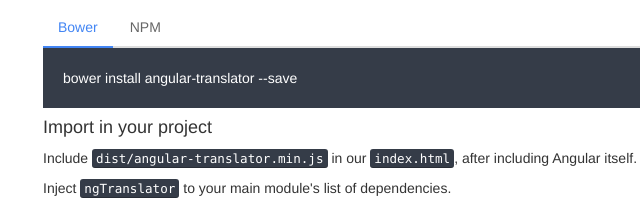
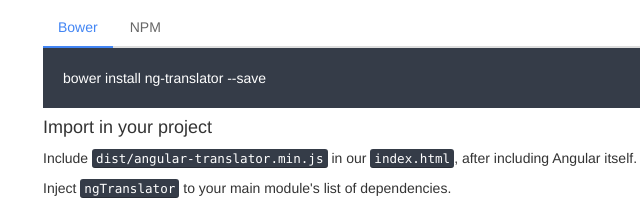
Before and after one commit to gianlucatursi/angular-translator, a website: page docs/index.html in a window 1280 px wide. Shown: the part 230-453 px from the top of the page, 207-847 px from the left. Drawn offline with nearby package versions, Linux system fonts and the light colour scheme; some packages are replaced by stand-ins of ours; a script that the page names is missing.

Commit message:
change name into ngTranslator

```diff
--- a/bower.json
+++ b/bower.json
@@ -1,5 +1,5 @@
 {
-  "name": "angular-translator",
+  "name": "ng-translator",
   "description": "A translation module for AngularJS",
   "version": "0.0.1",
   "main": "./dist/angular-translator.js",
--- a/docs/index.html
+++ b/docs/index.html
@@ -1,7 +1,7 @@
 <html ng-app="myApp">
     <head>
         <title>
-            Angular-Translator
+            Angular-Translator (ngTranslator)
         </title>
         <!-- Latest compiled and minified CSS -->
         <link crossorigin="anonymous" href="https://maxcdn.bootstrapcdn.com/bootstrap/3.3.7/css/bootstrap.min.css" integrity="sha384-BVYiiSIFeK1dGmJRAkycuHAHRg32OmUcww7on3RYdg4Va+PmSTsz/K68vbdEjh4u" rel="stylesheet" />
@@ -33,10 +33,10 @@
                     </ul>
                     <div class="my-tab-content tab-content">
                         <div class="tab-pane active" id="bower">
-                            <div hljs>bower install angular-translator --save</div>
+                            <div hljs>bower install ng-translator --save</div>
                         </div>
                         <div class="tab-pane" id="npm">
-                            <div class="my-tab-content" hljs>npm install angular-translator --save</div>
+                            <div class="my-tab-content" hljs>npm install ng-translator --save</div>
                         </div>
                     </div>
                     <h4>Import in your project</h4>
--- a/package.json
+++ b/package.json
@@ -1,5 +1,5 @@
 {
-  "name": "angular-translator",
+  "name": "ng-translator",
   "description": "A translation module for AngularJS",
   "version": "0.0.1",
   "filename": "angular-translator.min.js",
```
Also changed, not shown: README.md.
